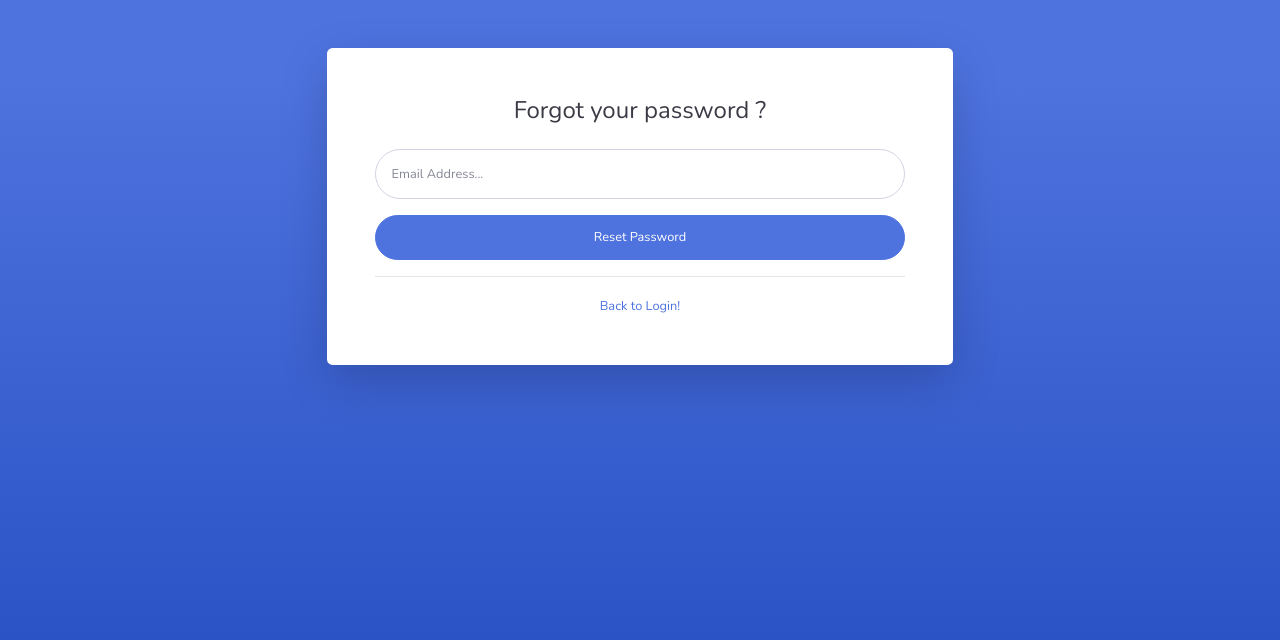
After one commit to demarnaposo/ci3-login, a CodeIgniter app: page /codeigniter/index.php/auth/forgotPassword in a window 1280 px wide. The commit adds this page. Shown: the top 640 px of the page. Run offline with CodeIgniter, Linux system fonts and the light colour scheme.

Commit message:
Update Lupa Password email

```diff
--- a/application/controllers/Auth.php
+++ b/application/controllers/Auth.php
@@ -162,7 +162,11 @@ class Auth extends CI_Controller {
         if($type == 'verify') {
 
             $this->email->subject('Account Verification');
-            $this->email->message('Click this Link to verify your Account! : <a href="'. base_url() . 'auth/verify?email=' . $this->input->post('email') . '&token=' . $token . '">Activate!</a>');
+            $this->email->message('Click this Link to verify your Account! : <a href="'. base_url() . 'auth/verify?email=' . $this->input->post('email') . '&token=' . urlencode($token) . '">Activate!</a>');
+        } else if ($type == 'forgot') {
+
+            $this->email->subject('Reset Password');
+            $this->email->message('Click this Link to reset your Password! : <a href="'. base_url() . 'auth/resetpassword?email=' . $this->input->post('email') . '&token=' . urlencode($token) . '">Reset Password!</a>');
         }
 
 
@@ -248,4 +252,116 @@ class Auth extends CI_Controller {
     }
 
 
+    public function forgotPassword() {
+
+        $this->form_validation->set_rules('email', 'Email', 'trim|required|valid_email');
+
+        if($this->form_validation->run() == false) {
+
+            $data['title'] = 'Forgot Password';
+            $this->load->view('templates/auth_header', $data);
+            $this->load->view('auth/forgot-password');
+            $this->load->view('templates/auth_footer');
+
+        }else{
+
+            $email = $this->input->post('email');
+
+            $user = $this->db->get_where('user', ['email' => $email, 'is_active' => 1])->row_array();
+
+            if($user) {
+
+                $token = base64_encode(random_bytes(32));
+                $user_token = [
+                    'email' => $email,
+                    'token' => $token,
+                    'date_created' => time()
+                ];
+
+                $this->db->insert('user_token', $user_token);
+                $this->_sendEmail($token, 'forgot');
+
+                $this->session->set_flashdata('message', '<div class="alert alert-success" role="alert">Please check your email to reset your password!
+        </div>');
+          redirect('auth/forgotpassword');
+
+            }else{
+
+                $this->session->set_flashdata('message', '<div class="alert alert-danger" role="alert">Email is not registered or activated!
+        </div>');
+          redirect('auth/forgotpassword');
+            }
+
+        }
+
+    }
+
+
+    public function resetPassword() {
+        $email = $this->input->get('email');
+        $token = $this->input->get('token');
+
+        $user = $this->db->get_where('user', ['email' => $email])->row_array();
+
+        if($user) {
+
+            $user_token = $this->db->get_where('user_token', ['token' => $token])->row_array();
+
+            if($user_token) {
+
+                $this->session->set_userdata('reset_email', $email);
+                $this->changePassword();
+
+            }else{
+
+                $this->session->set_flashdata('message', '<div class="alert alert-danger" role="alert">Reset Password failed : Wrong token!
+                </div>');
+                  redirect('auth');
+
+            }
+
+        }else{
+
+            $this->session->set_flashdata('message', '<div class="alert alert-danger" role="alert">Reset Password failed : Wrong email!
+        </div>');
+          redirect('auth');
+
+        }
+
+    }
+
+    public function changePassword() {
+
+            if(!$this->session->userdata('reset_email')) {
+
+                redirect('auth');
+            }
+
+            $this->form_validation->set_rules('password1', 'Password', 'trim|required|min_length[8]|matches[password2]');
+            $this->form_validation->set_rules('password2', 'Repeat Password', 'trim|required|min_length[8]|matches[password1]');
+            if($this->form_validation->run() == false)
+        {
+            $data['title'] = 'Change Password';
+            $this->load->view('templates/auth_header', $data);
+            $this->load->view('auth/change-password');
+            $this->load->view('templates/auth_footer');
+
+        }else{
+
+            $password = password_hash($this->input->post('password1'), PASSWORD_DEFAULT);
+            $email = $this->session->userdata('reset_email');
+
+            $this->db->set('password', $password);
+            $this->db->where('email', $email);
+            $this->db->update('user');
+
+            $this->session->unset_userdata('reset_email');
+
+            $this->session->set_flashdata('message', '<div class="alert alert-success" role="alert">Password has been changed! Please Login!
+            </div>');
+              redirect('auth');
+
+        }
+    }
+
 }
--- /dev/null
+++ b/application/views/auth/forgot-password.php
@@ -0,0 +1,43 @@
+<div class="container">
+
+<!-- Outer Row -->
+<div class="row justify-content-center">
+
+    <div class="col-lg-7">
+
+        <div class="card o-hidden border-0 shadow-lg my-5">
+            <div class="card-body p-0">
+                <!-- Nested Row within Card Body -->
+                <div class="row">
+                    <div class="col-lg">
+                        <div class="p-5">
+                            <div class="text-center">
+                                <h1 class="h4 text-gray-900 mb-4">Forgot your password ?</h1>
+                            </div>
+
+                            <?php echo $this->session->flashdata('message'); ?>
+                            <form class="user" method="post" action="<?php echo base_url() ?>Auth/forgotpassword">
+                                <div class="form-group">
+                                    <input type="text" class="form-control form-control-user"
+                                        id="email" name="email" placeholder="Email Address..." value="<?php echo set_value('email') ?>">
+                                        <?php echo form_error('email', '<small class="text-danger pl-3">', '</small>'); ?>
+                                </div>
+                                <button type="submit" class="btn btn-primary btn-user btn-block">
+                                    Reset Password
+                                </button>
+                            </form>
+                            <hr>
+                            <div class="text-center">
+                                <a class="small" href="<?php echo base_url();?>Auth">Back to Login!</a>
+                            </div>
+                        </div>
+                    </div>
+                </div>
+            </div>
+        </div>
+
+    </div>
+
+</div>
+
+</div>
--- a/application/views/auth/login.php
+++ b/application/views/auth/login.php
@@ -33,7 +33,7 @@
                                     </form>
                                     <hr>
                                     <div class="text-center">
-                                        <a class="small" href="forgot-password.html">Forgot Password?</a>
+                                        <a class="small" href="<?= base_url('auth/forgotpassword'); ?>">Forgot Password?</a>
                                     </div>
                                     <div class="text-center">
                                         <a class="small" href="<?php echo base_url();?>Auth/registration">Create an Account!</a>
--- a/application/views/auth/registration.php
+++ b/application/views/auth/registration.php
@@ -37,7 +37,7 @@
                                </form>
                             <hr>
                             <div class="text-center">
-                                <a class="small" href="forgot-password.html">Forgot Password?</a>
+                                <a class="small" href="<?= base_url('auth/forgotpassword'); ?>">Forgot Password?</a>
                             </div>
                             <div class="text-center">
                                 <a class="small" href="<?php echo base_url(); ?>Auth">Already have an account? Login!</a>
```
Also changed, not shown: application/views/auth/change-password.php (added, +43 -0 lines).
